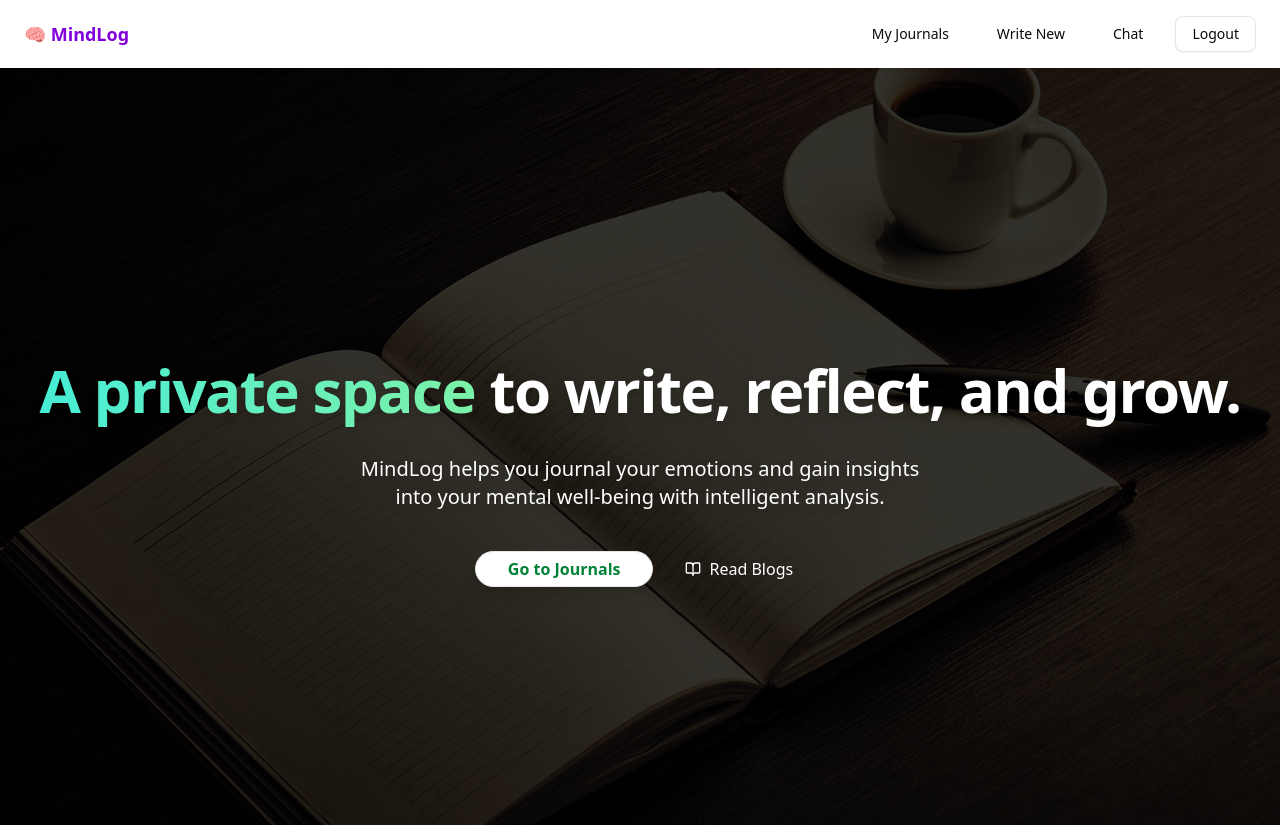
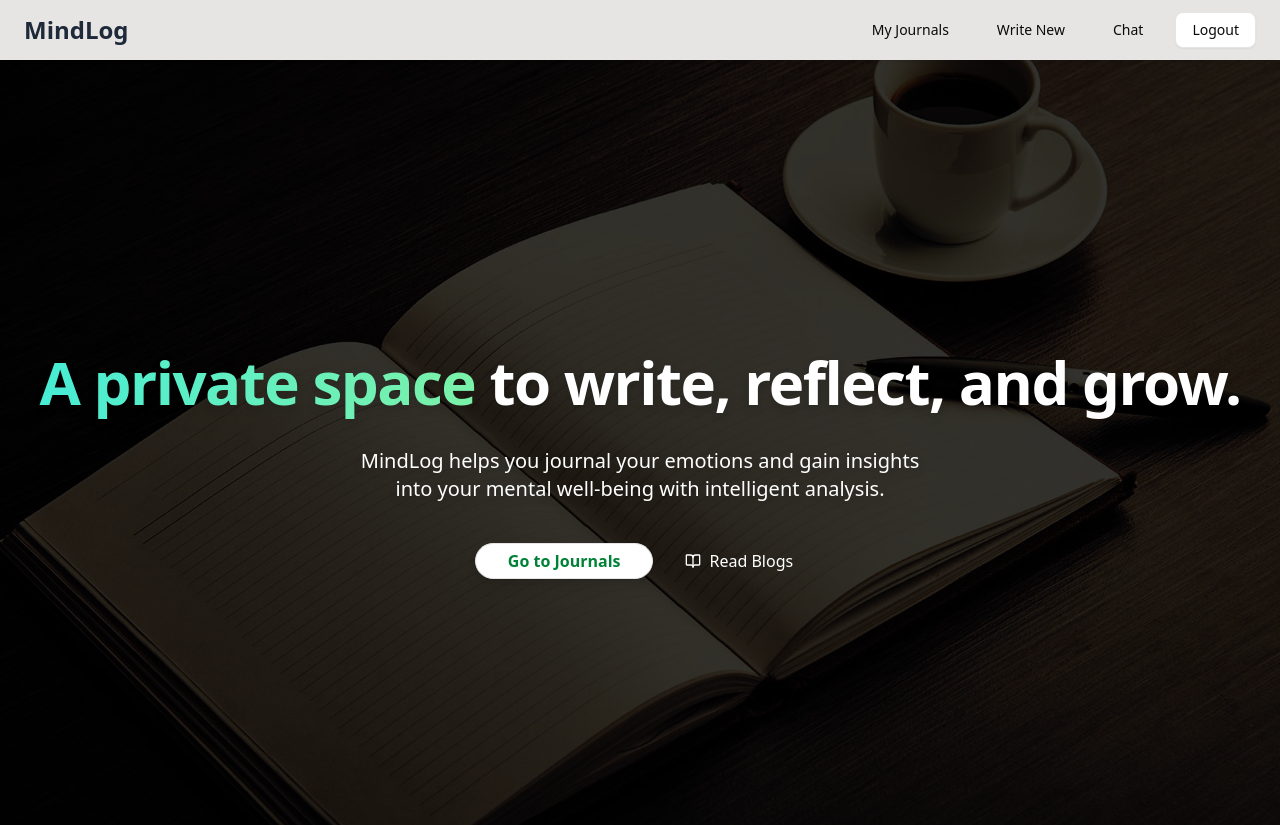
Before and after one commit to vedant-radke/MindLog, a Next.js app in the folder client/: page / in a window 1280 px wide. Shown: the top 825 px of the page. Built offline with nearby package versions, Linux system fonts and the light colour scheme; sample sign-in values are in the browser's storage.

Commit message:
UI changes

```diff
--- a/client/src/app/componenets/Navbar.tsx
+++ b/client/src/app/componenets/Navbar.tsx
@@ -27,9 +27,12 @@ export default function Navbar() {
   if (isAuthPage || !isLoggedIn) return null;
 
   return (
-    <nav className="sticky top-0 z-50 w-full px-6 py-4 shadow-sm bg-white flex items-center justify-between">
-      <Link href="/" className="text-lg font-semibold text-purple-700">
-        🧠 MindLog
+    <nav className="sticky top-0 z-50 w-full px-6 py-3 shadow-sm bg-stone-200 flex items-center justify-between">
+      <Link
+        href="/"
+        className="text-2xl font-bold text-gray-800 transition-colors duration-300 hover:text-green-700"
+      >
+        MindLog
       </Link>
 
       <div className="space-x-4">
@@ -51,7 +54,6 @@ export default function Navbar() {
           </Button>
         </Link>
 
-
         <Button onClick={handleLogout} variant="outline">
           Logout
         </Button>
```
Also changed, not shown: client/src/app/page.tsx (+4 -7 lines).
